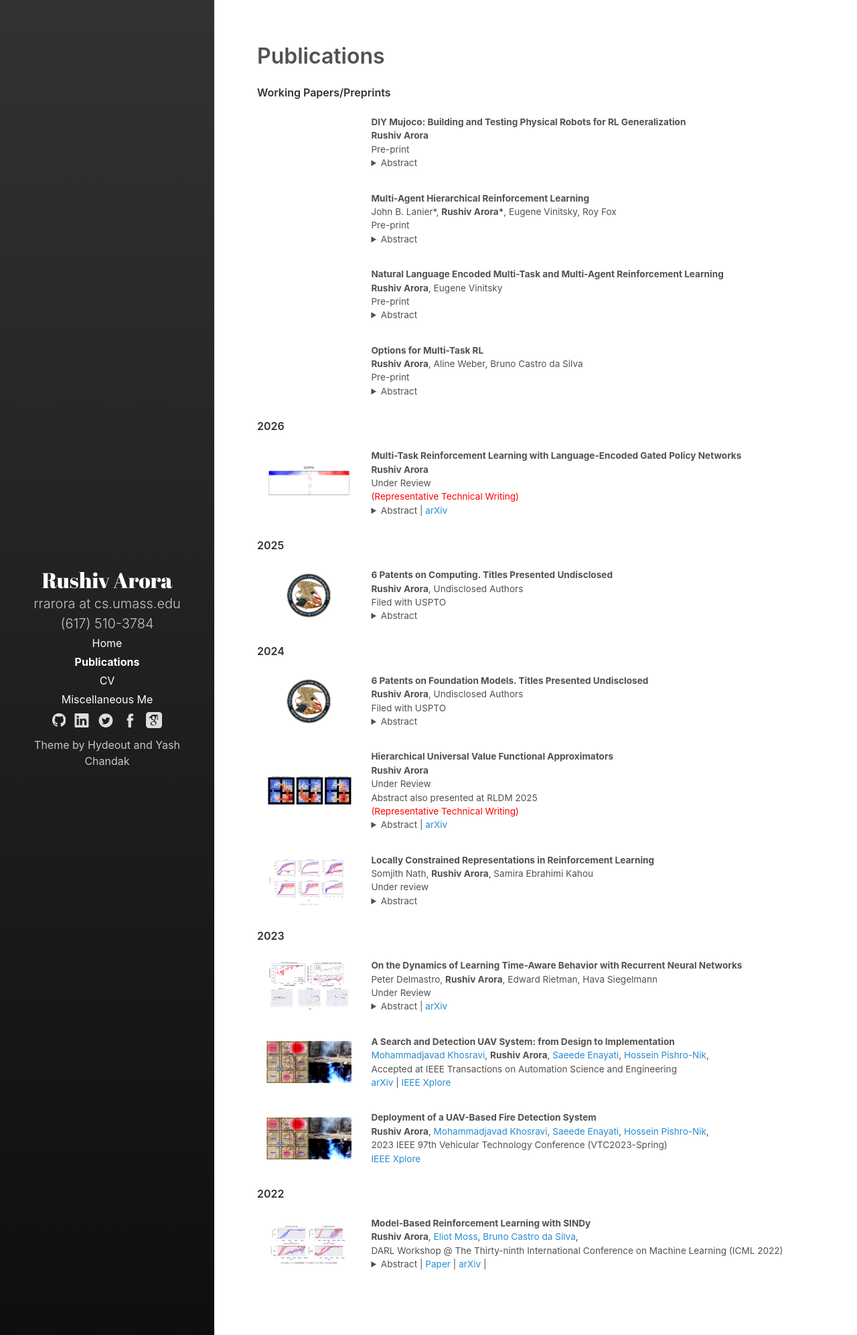
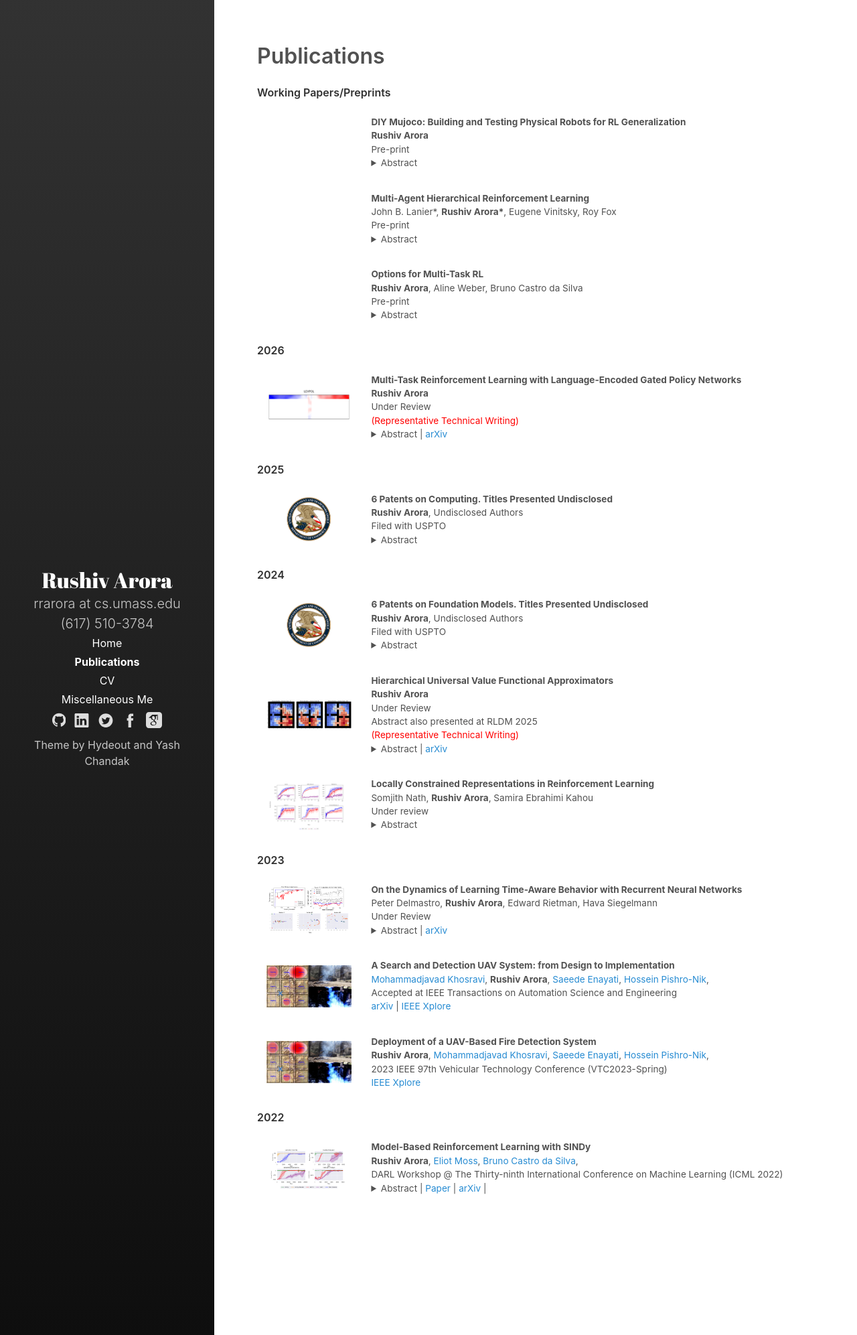
Before and after one commit to RushivArora/rushivarora.github.io, a Jekyll site: the page built from _pages/publications.md, in a window 1280 px wide. Shown: the whole page at 67% size. Built offline with Jekyll 4.4.1, drawn with Linux system fonts in a browser that asks for light colours.

```diff
--- a/_pages/publications.md
+++ b/_pages/publications.md
@@ -74,28 +74,6 @@
               <paper>Multi-Agent Hierarchical Reinforcement Learning</paper>
               <br>
               John B. Lanier*, <b>Rushiv Arora*</b>, Eugene Vinitsky, Roy Fox
-              <br>
-              Pre-print
-              <br>
-              <details>
-                <summary>Abstract  </summary>
-                  <p class="message">
-                  <br><br>
-                  <b>Keywords</b>: Reinforcement Learning, Machine Learning
-                  </p>
-              </details>
-          </p>
-     </td>
-   </tr>
-
-  <tr>
-     <td width="20%"  valign="middle">
-     </td>
-     <td valign="top" width="80%">
-          <p>
-              <paper>Natural Language Encoded Multi-Task and Multi-Agent Reinforcement Learning</paper>
-              <br>
-              <b>Rushiv Arora</b>, Eugene Vinitsky
               <br>
               Pre-print
               <br>
```
